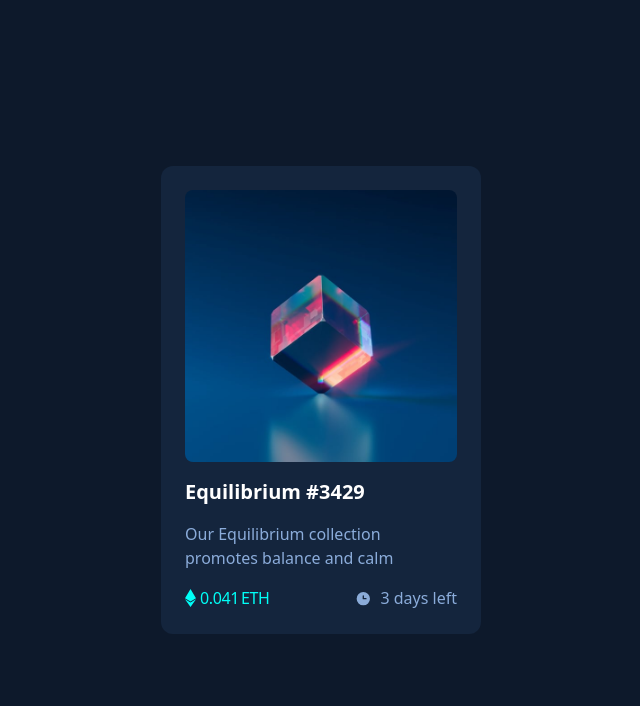
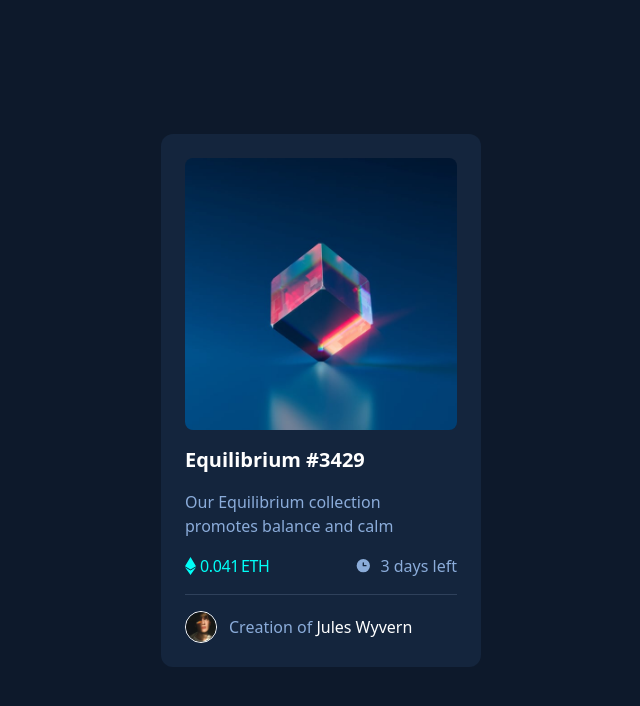
Before and after one commit to Stiixxy/fm-nft-preview-card, a Svelte app: page / in a window 1280 px wide. Shown: the top 706 px of the page, without its empty margins (319-959 px from the left). Built offline with nearby package versions, Linux system fonts and the light colour scheme.

Commit message:
finished base card layout

```diff
--- a/src/App.svelte
+++ b/src/App.svelte
@@ -2,7 +2,7 @@
 </script>
 
 <div class="grid h-screen place-items-center">
-  <main class="grid max-w-xs gap-4 rounded-xl bg-darkblue-200 p-6">
+  <main class="m-4 grid max-w-xs gap-4 rounded-xl bg-darkblue-200 p-6">
     <img src="/image-equilibrium.jpg" alt="equilibrium" class="rounded-lg" />
 
     <h1 class="text-xl font-semibold text-white">Equilibrium #3429</h1>
@@ -29,5 +29,15 @@
         >3 days left
       </p>
     </div>
+    <div class="flex items-center border-t border-darkblue-100 pt-4">
+      <img
+        src="image-avatar.png"
+        alt="avatar"
+        class="mr-3 h-8 rounded-full border border-white"
+      />
+      <span class="text-softblue"
+        >Creation of <span class="text-white">Jules Wyvern</span></span
+      >
+    </div>
   </main>
 </div>
```
